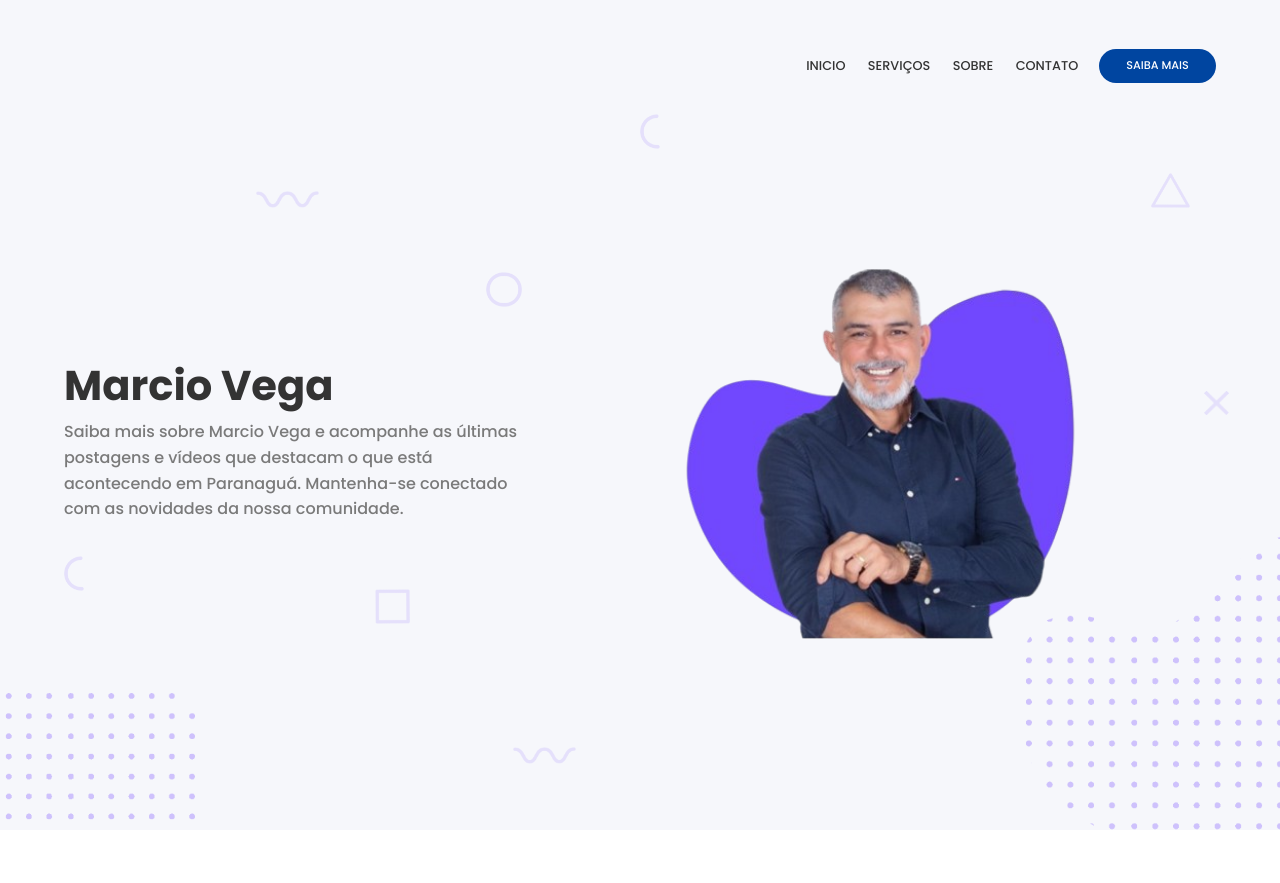
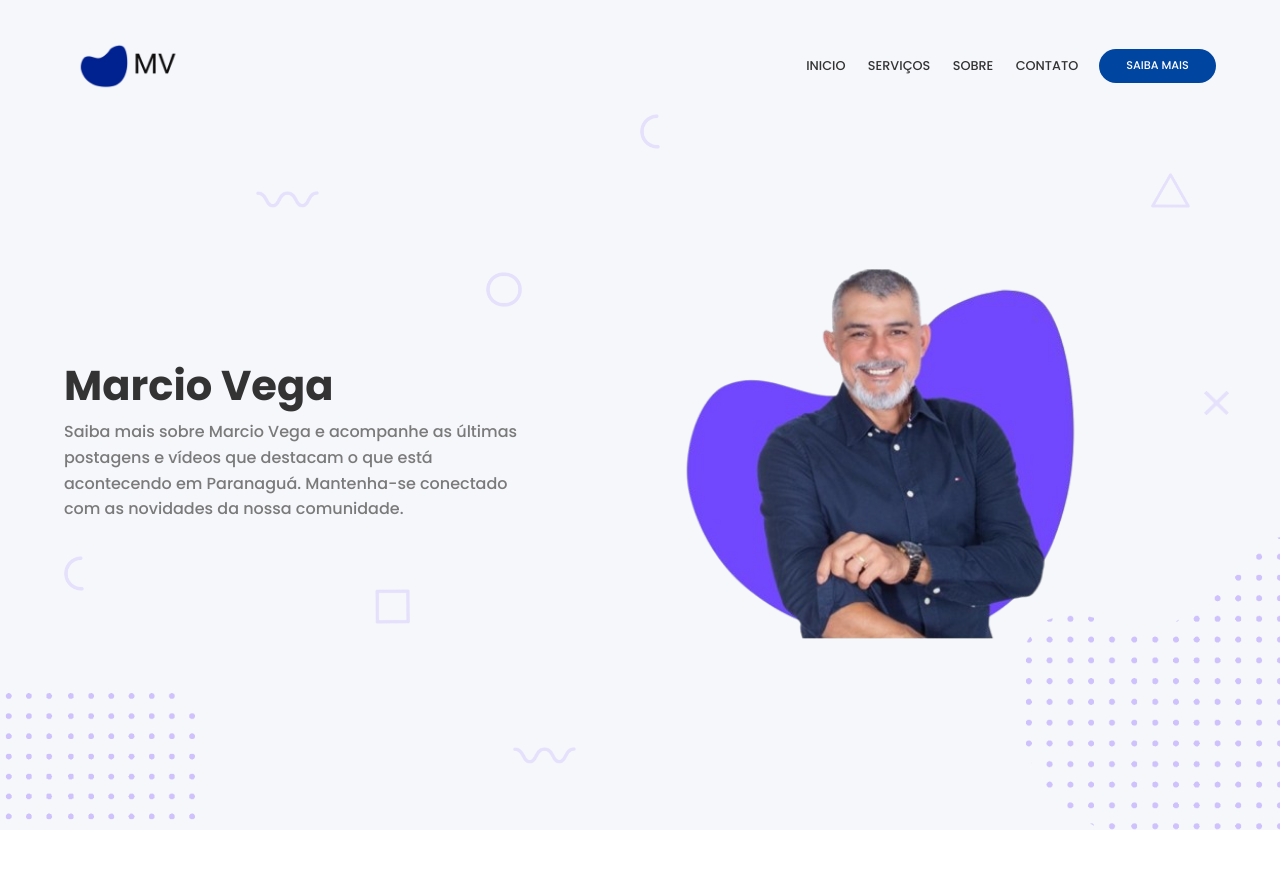
Before and after one commit to T4goz2005/MarcioVegaTest, a plain HTML site: page index.html in a window 1280 px wide. Shown: the top 883 px of the page. Drawn offline with nearby package versions, Linux system fonts and the light colour scheme; the site is published under a folder, as on GitHub Pages, so addresses that start at the root find nothing.

Commit message:
Update index.html

```diff
--- a/index.html
+++ b/index.html
@@ -41,7 +41,7 @@
         <nav>
           <div class="container">
             <div class="logo">
-              <img style="width: 130px;" src="/img/logo.png" alt="" />
+              <img style="width: 130px;" src="./img/logo.png" alt="" />
             </div>
 
             <div class="links">
```
